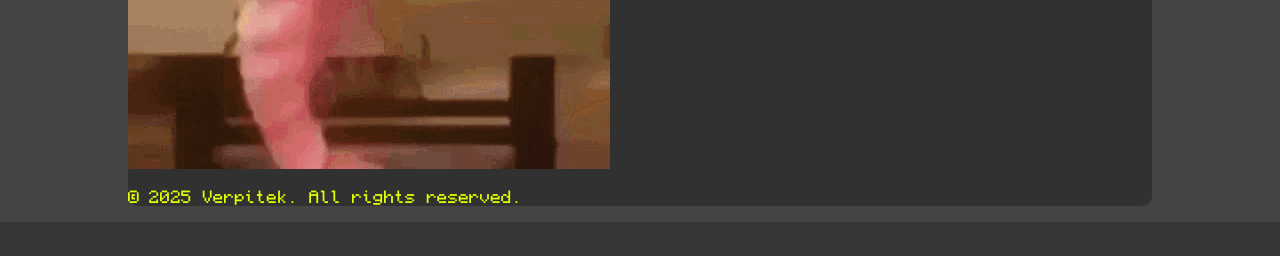
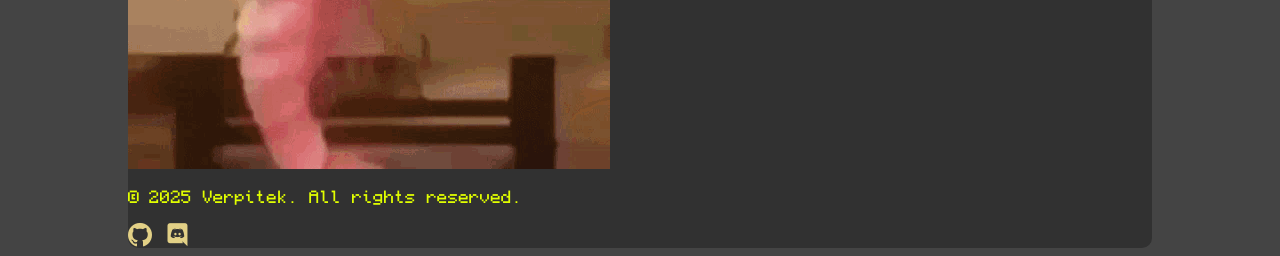
Before and after one commit to Verpitek/shrimplenaut, a Flask app: page /usage in a window 1280 px wide. Shown: the part 1545-1801 px from the top of the page. Before the commit the page ends 1767 px from the top, so only its background shows below. Run offline with Flask 3, Linux system fonts and the light colour scheme.

Commit message:
added socials links

```diff
--- a/templates/index.html
+++ b/templates/index.html
@@ -73,6 +73,8 @@
 
         <footer>
             <p id="footer">&copy; 2025 Verpitek. All rights reserved.</p>
+            <a style="font-size: x-large; text-decoration: none; margin-right: 1vw;" href="https://github.com/Verpitek/shrimplenaut"></a>
+            <a style="font-size: x-large; text-decoration: none; margin-right: 1vw;" href="https://discord.gg/fyNQNrr7dC">ﭮ</a>
         </footer>
     </div>
 </body>
--- a/templates/my_packages.html
+++ b/templates/my_packages.html
@@ -93,8 +93,10 @@
             </a>
         {% endif %}
     </div>
-        <footer>
+                <footer>
             <p id="footer">&copy; 2025 Verpitek. All rights reserved.</p>
+            <a style="font-size: x-large; text-decoration: none; margin-right: 1vw;" href="https://github.com/Verpitek/shrimplenaut"></a>
+            <a style="font-size: x-large; text-decoration: none; margin-right: 1vw;" href="https://discord.gg/fyNQNrr7dC">ﭮ</a>
         </footer>`;
 
         </script>
--- a/templates/results.html
+++ b/templates/results.html
@@ -104,8 +104,10 @@
             </a>
         {% endif %}
     </div>
-        <footer>
+                <footer>
             <p id="footer">&copy; 2025 Verpitek. All rights reserved.</p>
+            <a style="font-size: x-large; text-decoration: none; margin-right: 1vw;" href="https://github.com/Verpitek/shrimplenaut"></a>
+            <a style="font-size: x-large; text-decoration: none; margin-right: 1vw;" href="https://discord.gg/fyNQNrr7dC">ﭮ</a>
         </footer>`;
 
         </script>
--- a/templates/submit_package.html
+++ b/templates/submit_package.html
@@ -118,5 +118,10 @@
         <h2>PLEASE LOGIN TO SUBMIT A PACKAGE!</h2>
         {% endif %}
     </div>
+        <footer>
+            <p id="footer">&copy; 2025 Verpitek. All rights reserved.</p>
+            <a style="font-size: x-large; text-decoration: none; margin-right: 1vw;" href="https://github.com/Verpitek/shrimplenaut"></a>
+            <a style="font-size: x-large; text-decoration: none; margin-right: 1vw;" href="https://discord.gg/fyNQNrr7dC">ﭮ</a>
+        </footer>
 </body>
 </html>
--- a/templates/usage.html
+++ b/templates/usage.html
@@ -21,6 +21,8 @@
     <link rel="canonical" href="shrimplenaut.verpitek.com">
     <link rel="preload" as="image" href="{{ random_background }}">
 </head>
+<body>
+<main>
         <section>
             <div style="text-align: center">
             <nav><a href="{{ url_for('index') }}">Home</a></nav>
@@ -63,8 +65,10 @@
         </section>
     </main>
 
-    <footer>
-        <p id="footer">&copy; 2025 Verpitek. All rights reserved.</p>
-    </footer>
+        <footer>
+            <p id="footer">&copy; 2025 Verpitek. All rights reserved.</p>
+            <a style="font-size: x-large; text-decoration: none; margin-right: 1vw;" href="https://github.com/Verpitek/shrimplenaut"></a>
+            <a style="font-size: x-large; text-decoration: none; margin-right: 1vw;" href="https://discord.gg/fyNQNrr7dC">ﭮ</a>
+        </footer>
 </body>
 </html>
```
